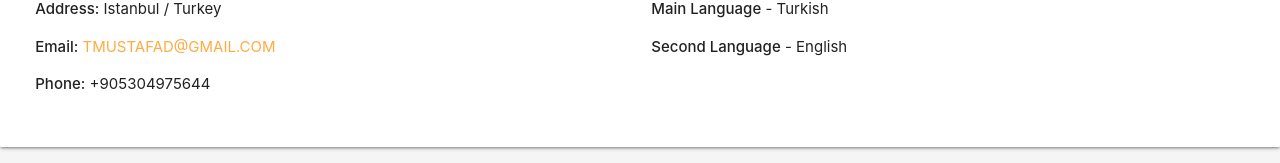
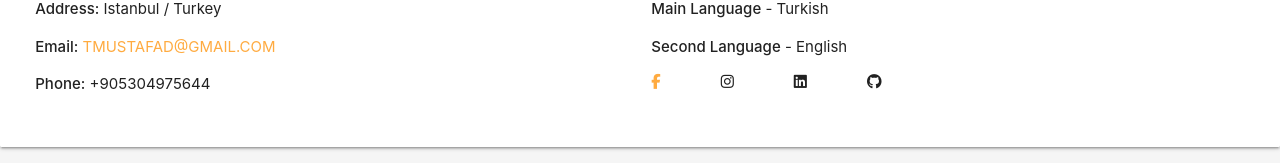
Before and after one commit to tmustafad/turkmencv, a React (Create React App) app: page /#/About in a window 1280 px wide. Shown: the part 209-372 px from the top of the page. Built offline with nearby package versions, Linux system fonts and the light colour scheme.

Commit message:
Social media links added

```diff
--- a/src/components/About.js
+++ b/src/components/About.js
@@ -40,6 +40,37 @@ export default class About extends Component {
                 <p>
                   <strong>Second Language</strong> - English
                 </p>
+                <p>
+                  <pre>
+                    <a
+                      className="fa fa-facebook"
+                      href="https://www.facebook.com/turkmen.m.demirci"
+                      target="_blank"
+                      rel="noopener noreferrer"
+                    ></a>
+                    &nbsp;&nbsp;&nbsp;&nbsp;
+                    <a
+                      className="fab fa-instagram grey-text text-darken-4 social_style"
+                      href="https://www.instagram.com/tmustafad/"
+                      target="_blank"
+                      rel="noopener noreferrer"
+                    ></a>
+                    &nbsp;&nbsp;&nbsp;&nbsp;
+                    <a
+                      className="fab fa-linkedin grey-text text-darken-4 social_style"
+                      href="https://www.linkedin.com/in/tdemirci/"
+                      target="_blank"
+                      rel="noopener noreferrer"
+                    ></a>
+                    &nbsp;&nbsp;&nbsp;&nbsp;
+                    <a
+                      className="fab fa-github grey-text text-darken-4 social_style"
+                      href="https://github.com/tmustafad"
+                      target="_blank"
+                      rel="noopener noreferrer"
+                    ></a>
+                  </pre>
+                </p>
               </div>
             </div>
           </div>
--- a/src/components/Education.js
+++ b/src/components/Education.js
@@ -1,5 +1,4 @@
 import React, { Component } from "react";
-import { HashLink as Link } from "react-router-hash-link";
 
 export default class Education extends Component {
   render() {
@@ -59,6 +58,7 @@ export default class Education extends Component {
                       href="https://www.coursera.org/account/accomplishments/verify/TDWDVS4RKJ36"
                       class="btn blue lighten-2"
                       target="_blank"
+                      rel="noopener noreferrer"
                     >
                       View
                     </a>
@@ -72,6 +72,7 @@ export default class Education extends Component {
                   <td>
                     <a
                       target="_blank"
+                      rel="noopener noreferrer"
                       // to="/"
                       href="https://www.coursera.org/account/accomplishments/certificate/NDLHJVGAE2GR"
                       class="btn blue lighten-2"
```
